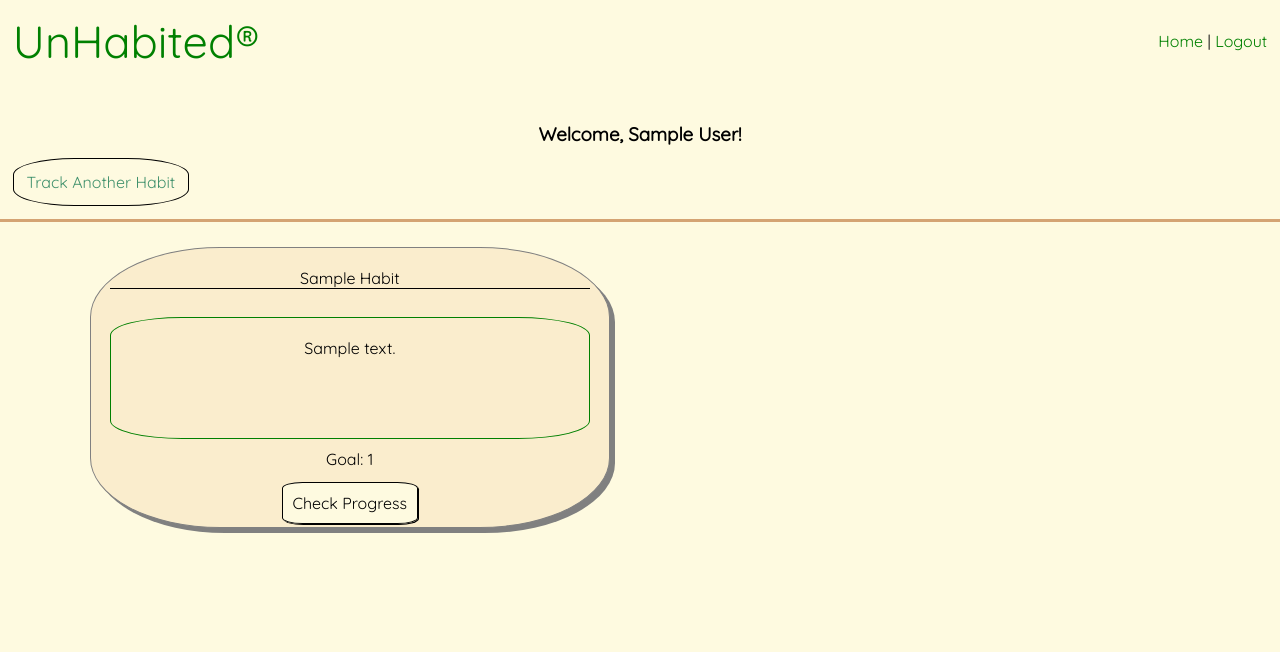
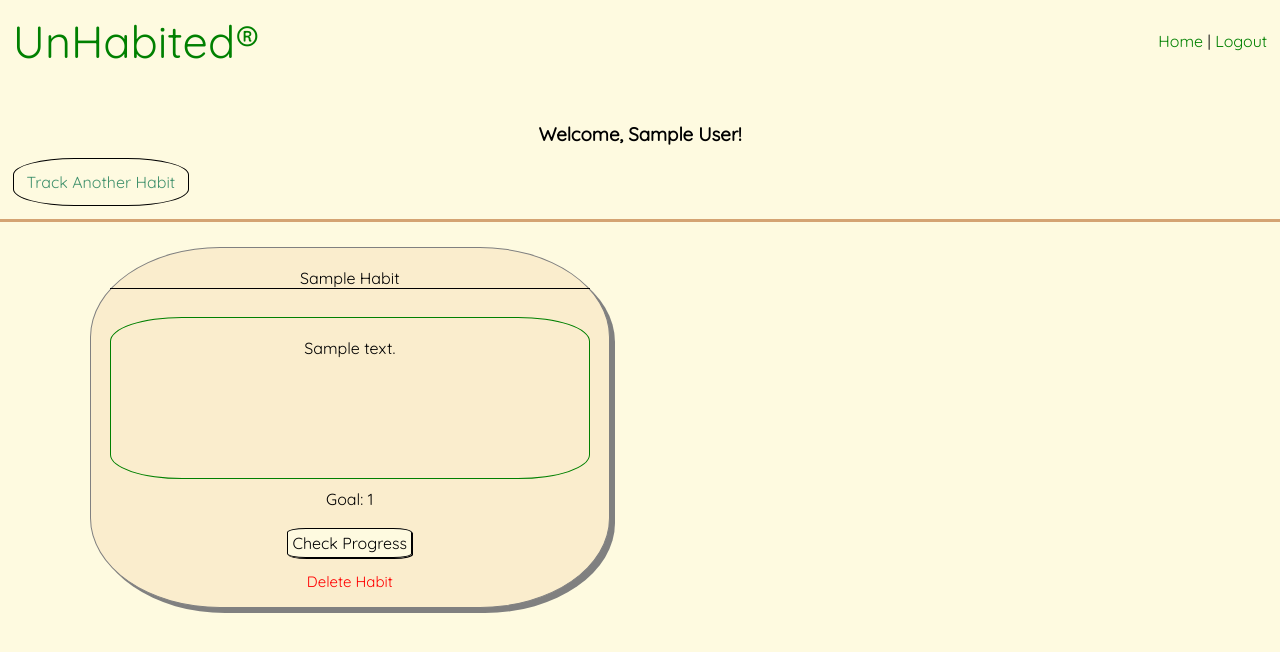
Before and after one commit to momentum-team-7/django-habit-tracker-drehan7, a Django app: page /home/ in a window 1280 px wide. Shown: the top 652 px of the page. Run offline with Django 3.2, Linux system fonts and the light colour scheme; a user stored in the database is signed in; tables that the repository leaves empty hold one stand-in row (values such as "Sample post"); parts of the project's set-up code (start-up, migrations or seed data) failed here and were passed over; some libraries are stand-ins or nearby versions.

Commit message:
delete habit working with js, message shows up on info whether habit is doing well or not

```diff
--- a/core/urls.py
+++ b/core/urls.py
@@ -4,6 +4,7 @@ from . import views
 urlpatterns = [
     path("", views.index, name="index"),
     path("home/", views.home_page, name="home_page"),
+    path("home/<int:habitpk>/delete/", views.delete_habit, name="delete_habit"),
     path("create_profile/", views.create_profile, name="create_profile"),
     path("add_habit/", views.add_habit, name="add_habit"),
     path("home/habit_info/<int:habitpk>/", views.habit_info, name="habit_info"),
@@ -13,10 +14,4 @@ urlpatterns = [
         views.delete_log,
         name="delete_log",
     ),
-    path(
-        "home/habit_info/<int:habitpk>/edit_log/<int:logpk>/",
-        views.edit_log,
-        name="edit_log",
-    ),
-
 ]
--- a/core/views.py
+++ b/core/views.py
@@ -10,7 +10,6 @@ from .forms import ProfileForm, HabitForm, HabitLogForm
 # Create your views here.
 def index(request):
     return render(request, "index.html", {})
-
 
 
 @login_required
@@ -45,7 +44,6 @@ def create_profile(request):
         form = ProfileForm(request.POST, initial={"user": user})
 
     return render(request, "create_profile.html", {"form": form})
-
 
 
 @login_required
@@ -109,5 +107,12 @@ def delete_log(request, habitpk, logpk):
 
 
 @login_required
-def edit_log(request, habitpk, logpk):
-    pass
+def delete_habit(request, habitpk):
+    if request.headers.get("x-requested-with") == "XMLHttpRequest":
+        habit = Habit.objects.get(pk=habitpk)
+        habit.delete()
+        data = {"habit": "deleted"}
+    else:
+        data = {"habit": "not deleted"}
+
+    return JsonResponse(data)
--- a/static/base.css
+++ b/static/base.css
@@ -29,7 +29,6 @@ body {
   font-size: 45px;
 }
 
-
 .habit-container {
   border-top: 3px solid #d4a373;
   display: flex;
@@ -44,7 +43,7 @@ body {
   text-align: center;
   background-color: #faedcd;
   width: 30rem;
-  height: 15rem;
+  height: 20rem;
 }
 
 .habit-title {
@@ -63,6 +62,7 @@ body {
 
 .view-more {
   margin-top: 5%;
+  display: inline-block;
 }
 .view-more a {
   text-decoration: none;
@@ -90,7 +90,6 @@ body {
 }
 
 .log-table {
-  border: 1px solid red;
   display: flex;
   width: 100%;
   text-align: center;
@@ -127,21 +126,19 @@ body {
 }
 
 .logs-container {
-  border: 2px solid green;
   display: flex;
   text-align: center;
   justify-content: center;
 }
 
 .left-side-habitinfo {
-  border: 2px solid blue;
   width: 50%;
   height: 500px;
 }
 
 .log-chart-container {
-  border: 2px solid purple;
   width: 50%;
+  max-width: 30rem;
 }
 
 .edit-log-button,
@@ -149,5 +146,21 @@ body {
   background-color: inherit;
   border: none;
   font-size: 20px;
+}
 
+.delete-habit-button {
+  margin-top: 8%;
+  border: none;
+  font-size: 15px;
+  background-color: #faedcd;
+  padding: 1%;
+  color: red;
 }
+
+.delete-habit-button:hover {
+  border: 1px solid red;
+}
+
+.progress-comment {
+  text-align: center;
+}
--- a/static/main.js
+++ b/static/main.js
@@ -13,6 +13,28 @@ for (let delButton of deleteLogButtons) {
             .then(data => {
                 if (data['del'] === 'true') {
                     logContainer.remove()
+                }
+            })
+
+    })
+}
+
+const deleteHabitButtons = document.querySelectorAll('.delete-habit-button');
+for (let delHabitBtn of deleteHabitButtons) {
+    delHabitBtn.addEventListener('click', e => {
+        const habitContainer = e.target.parentElement.parentElement;
+        const delHabitUrl = `/home/${e.target.id}/delete/`
+        fetch(delHabitUrl, {
+            headers: {
+                'Accept': 'application/json',
+                'X-Requested-With': 'XMLHttpRequest',
+            },
+        })
+            .then(res => res.json())
+            .then(data => {
+                console.log(data)
+                if (data['habit'] == 'deleted') {
+                    habitContainer.remove()
                 }
             })
 
@@ -45,7 +67,7 @@ let myChart = new Chart(ctx, {
         labels: getChartDataX(),
         datasets: [{
             label: 'Habit Progress',
-            // backgroundColor: '#fefae0',
+            // backgroundColor: 'white',
             borderColor: 'green',
             data: getChartDataY()
 
@@ -54,3 +76,15 @@ let myChart = new Chart(ctx, {
 
     options: {}
 });
+
+const progressComment = document.querySelector('.progress-comment')
+let goal = document.querySelector('.habit-goal').textContent
+const lastThree = getChartDataY().slice(-3).reverse()
+console.log(lastThree)
+console.log(goal)
+if (lastThree.includes(parseInt(goal))) {
+    progressComment.textContent = "You're doing Great!"
+}
+else {
+    progressComment.textContent = "Keep pushing!"
+}
--- a/templates/home_page.html
+++ b/templates/home_page.html
@@ -35,6 +35,9 @@
 
         <div class="view-more">
             <a href="{% url 'habit_info' habitpk=habit.pk %}">Check Progress</a>
+            <button class="delete-habit-button" id={{habit.pk}}>
+                Delete Habit
+            </button>
         </div>
     </div>
     {% endfor %}
```
Also changed, not shown: templates/habit_info.html (+4 -4 lines), templates/delete_habit.html (added).
